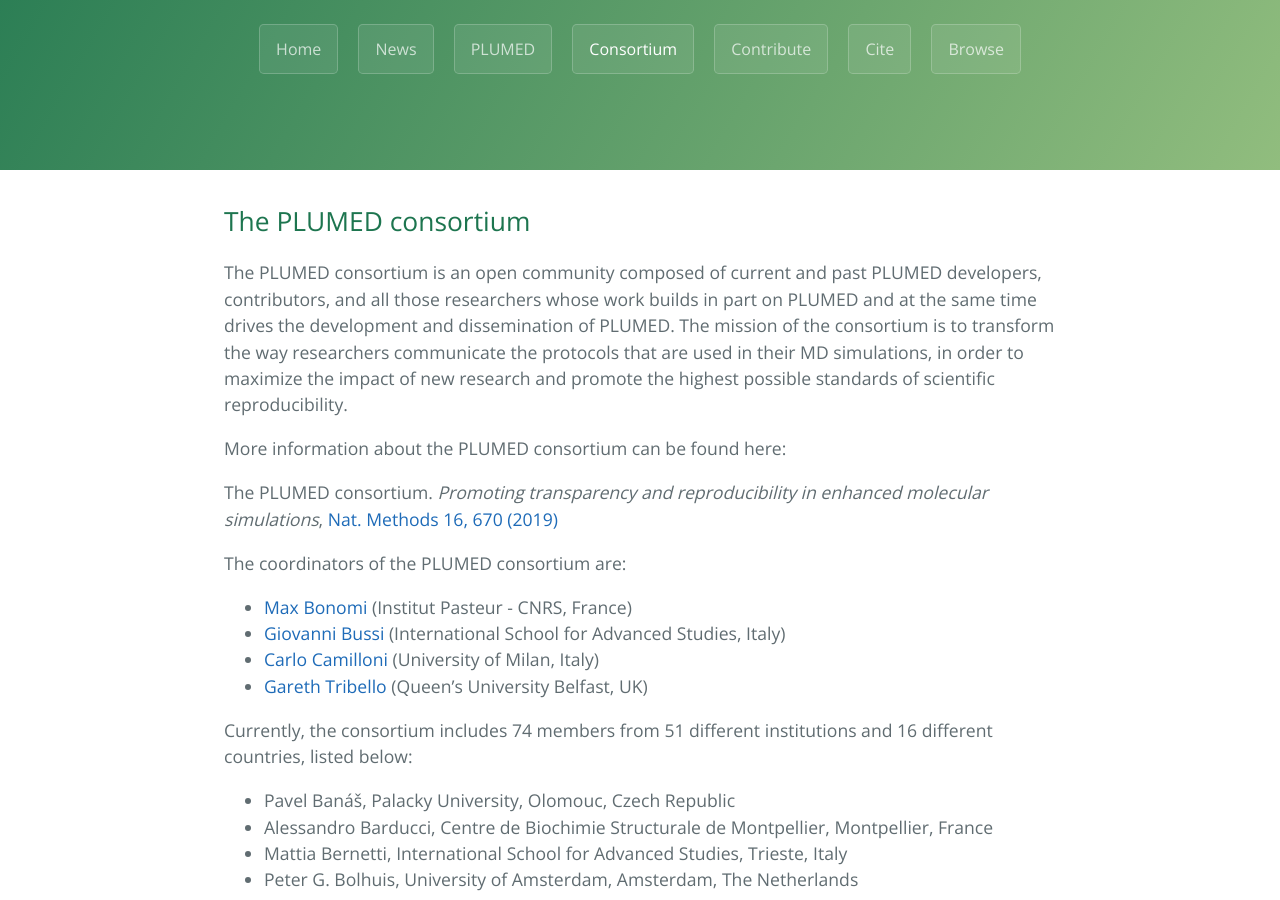
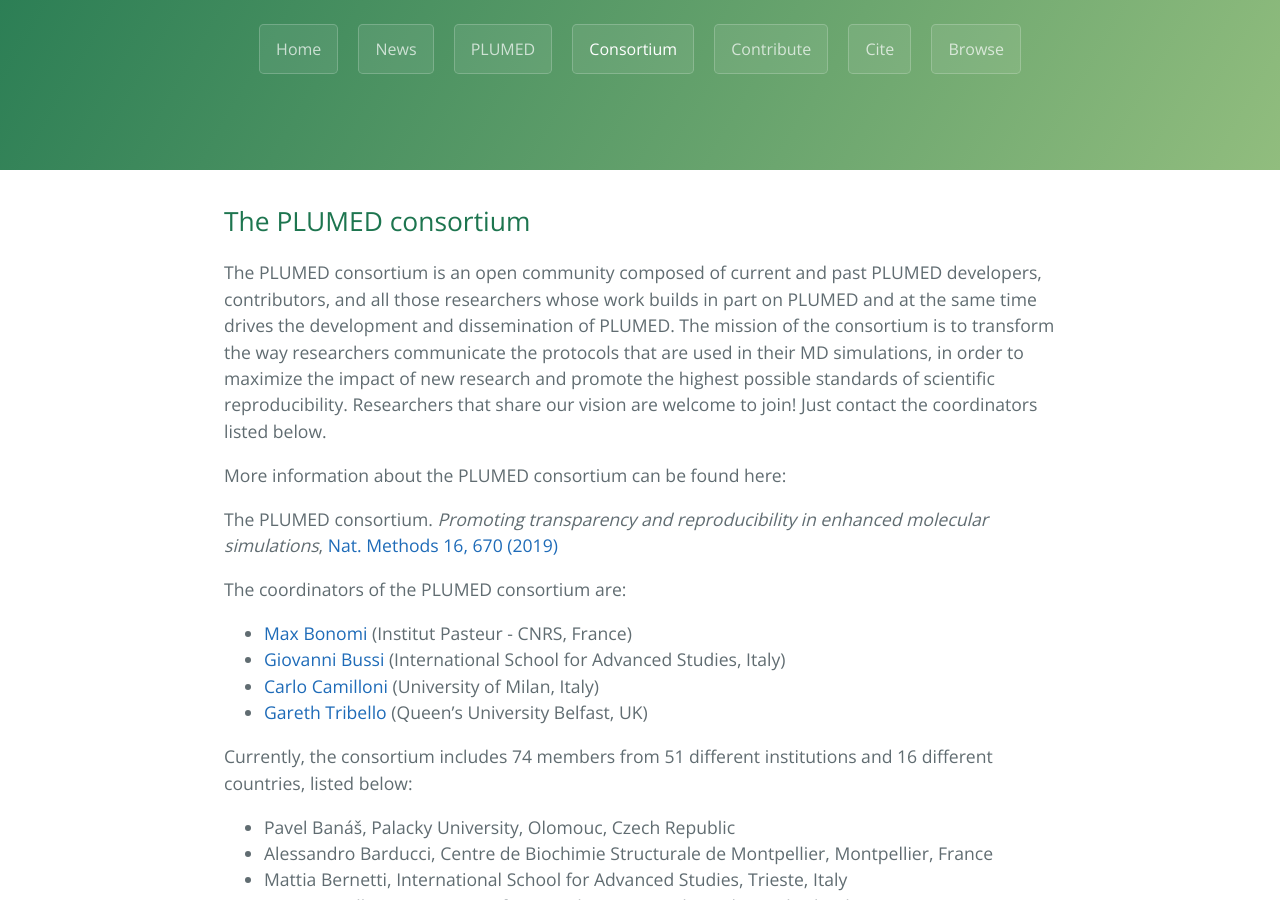
Before and after one commit to plumed-nest/plumed-nest, a Jekyll site: the page built from consortium.md, in a window 1280 px wide and 900 px high, scrolled down 362 px. Built offline with Jekyll 4.4.1, drawn with Linux system fonts in a browser that asks for light colours; our own code applies the rules of GitHub Pages for plain Markdown files.

Commit message:
Update consortium.md
I think we should explicitly state that people can join (it is written in the paper but not in the webpage)

```diff
--- a/consortium.md
+++ b/consortium.md
@@ -6,6 +6,7 @@
 The mission of the consortium is to transform the way researchers communicate the
 protocols that are used in their MD simulations, in order to maximize the impact of
 new research and promote the highest possible standards of scientific reproducibility.
+Researchers that share our vision are welcome to join! Just contact the coordinators listed below.
 
 More information about the PLUMED consortium can be found here:
 
```
